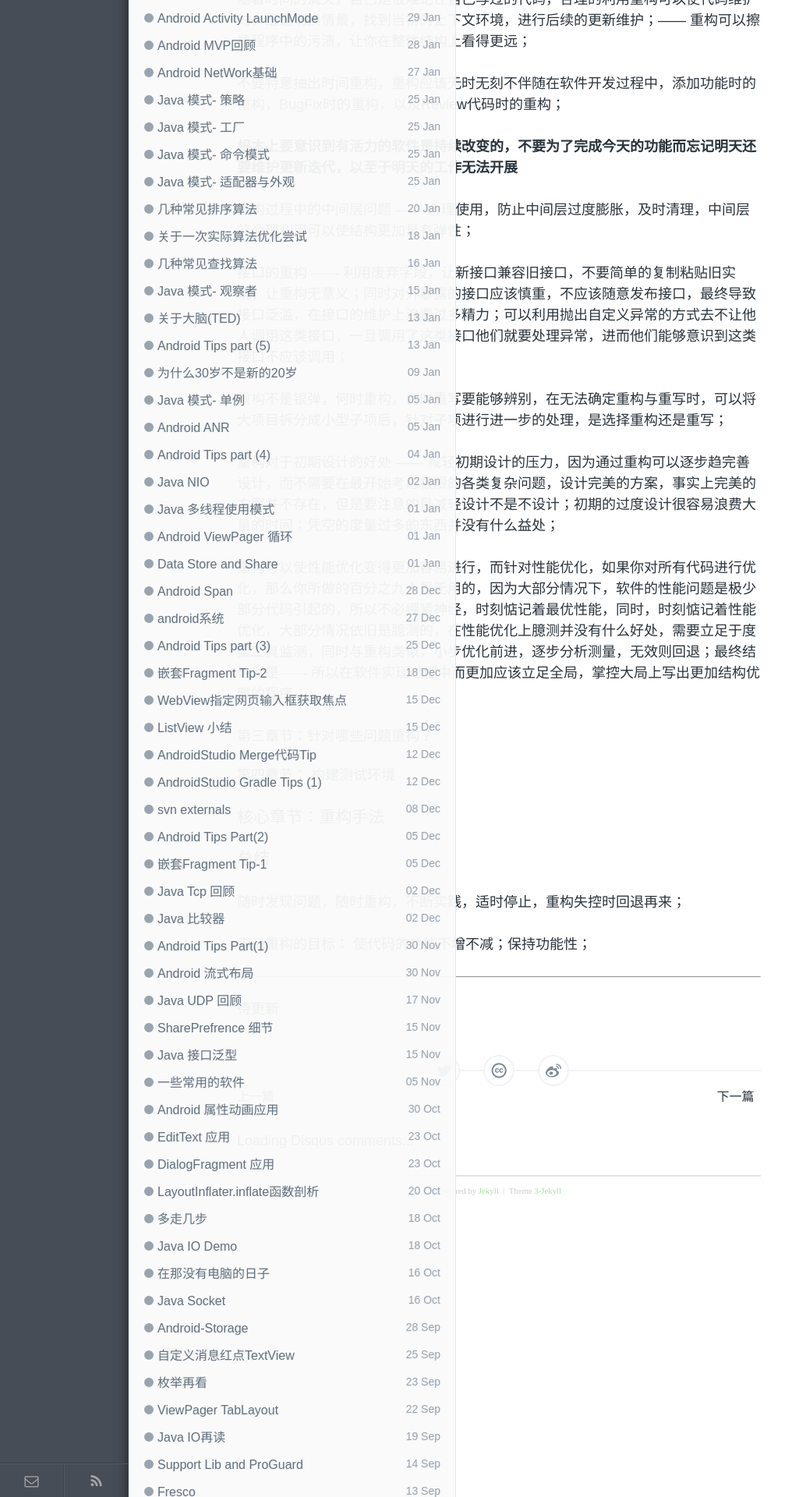
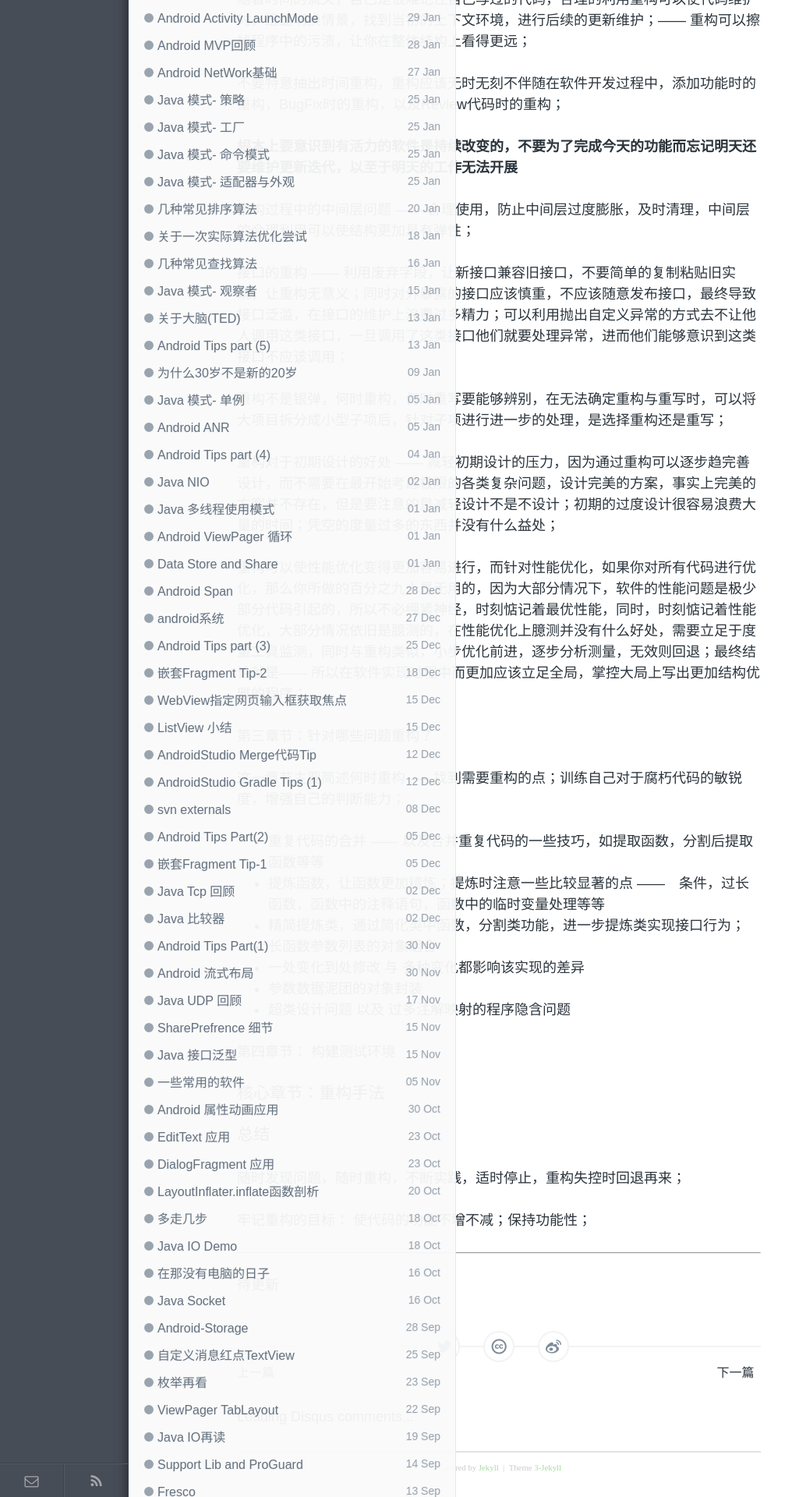
Before and after one commit to enlipan/enlipan.github.io, a Jekyll site: the page built from _posts/2016-06-17-read-refactoring.md, in a window 1280 px wide. Shown: the part 1573-3493 px from the top of the page at 78% size, without its empty margins (0-1007 px from the left). Built offline with Jekyll 4.4.1, drawn with Linux system fonts in a browser that asks for light colours; nearby versions of some CDN libraries; comment, search, counter and statistics services are not loaded.

Commit message:
modify page  refactoring

```diff
--- a/_posts/2016-06-17-read-refactoring.md
+++ b/_posts/2016-06-17-read-refactoring.md
@@ -64,7 +64,21 @@
 
 ####  第三章节：针对哪些问题重构？
 
+这一章节主要简述何时重构——找到需要重构的点；训练自己对于腐朽代码的敏锐度，增强自己的判断能力；
 
+*   重复代码的合并 —— 以及合并重复代码的一些技巧，如提取函数，分割后提取函数等等
+
+*  提炼函数，让函数更加精炼；提炼时注意一些比较显著的点 ——　条件，过长函数，函数中的注释语句，函数中的临时变量处理等等
+
+*  精简提炼类，通过简化类中函数，分割类功能，进一步提炼类实现接口行为；
+
+*  长函数参数列表的对象组合
+
+*  一处变化到处修改 与  多种变化都影响该实现的差异
+
+*  参数数据泥团的对象封装
+
+*  超类设计问题 以及 过多注解映射的程序隐含问题
 
 
 ####  第四章节： 构建测试环境
```
